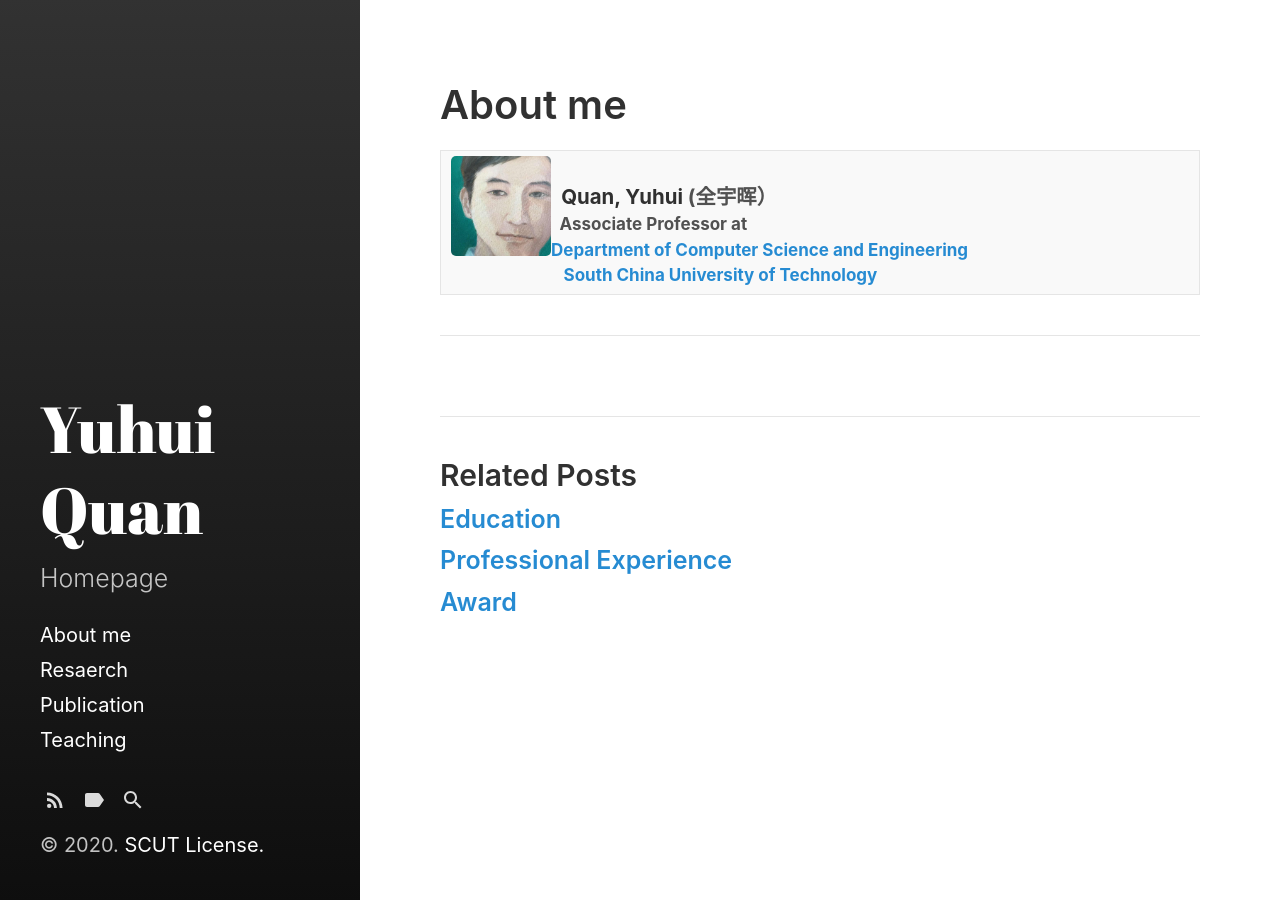
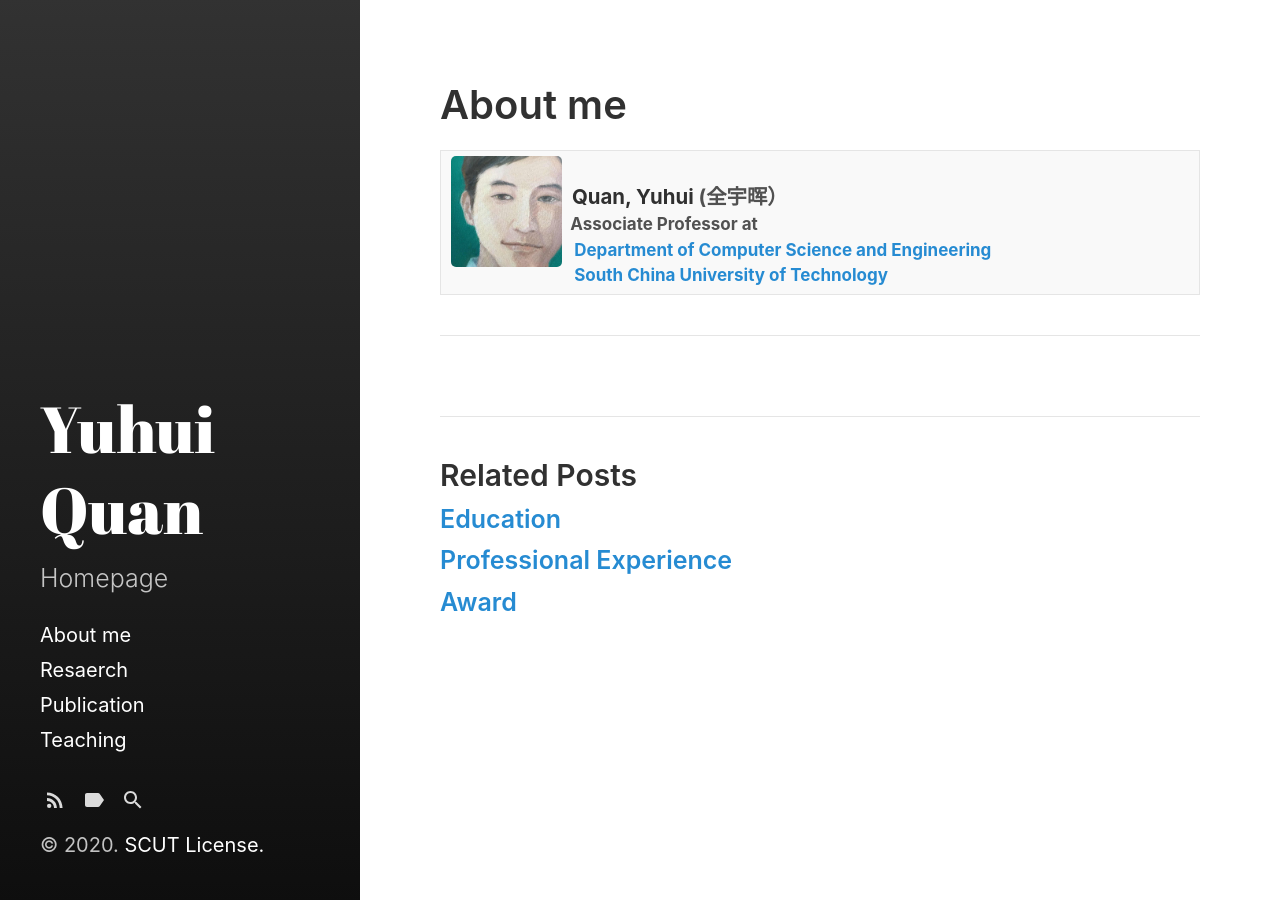
Before and after one commit to Dofboom/Dofboom.github.io, a Jekyll site: the page built from _posts/2020-5-30-resume.md, in a window 1280 px wide. Built offline with Jekyll 4.4.1, drawn with Linux system fonts in a browser that asks for light colours.

Commit message:
Update 2020-5-30-resume.md

```diff
--- a/_posts/2020-5-30-resume.md
+++ b/_posts/2020-5-30-resume.md
@@ -7,9 +7,9 @@ excerpt_separator:  <!--more-->
 <table>
 <tbody>
 <tr>
-<th><img src="https://github.com/Dofboom/Dofboom.github.io/raw/master/images/2.jpg" alt="" align="left" width="100" /><br />
+<th><img src="https://github.com/Dofboom/Dofboom.github.io/raw/master/images/2.jpg" alt="" align="left" style="width:15%;height:auto" /><br />
 <span style="font-size: 120%;"><strong> &ensp;Quan, Yuhui</strong> (全宇晖） </span><br />
-<span style="font-size: 100%;"> &ensp;Associate Professor at <a href="http://www.scut.edu.cn/cs/"><br> Department of Computer Science and Engineering</a></span><br />
+<span style="font-size: 100%;"> &ensp;Associate Professor at <a href="http://www.scut.edu.cn/cs/"><br> &ensp; Department of Computer Science and Engineering</a></span><br />
 <span style="font-size: 100%;"> <a href="https://www.scut.edu.cn">&ensp;  South China University of Technology</a><br />
 </span></th>
 </tr>
```
